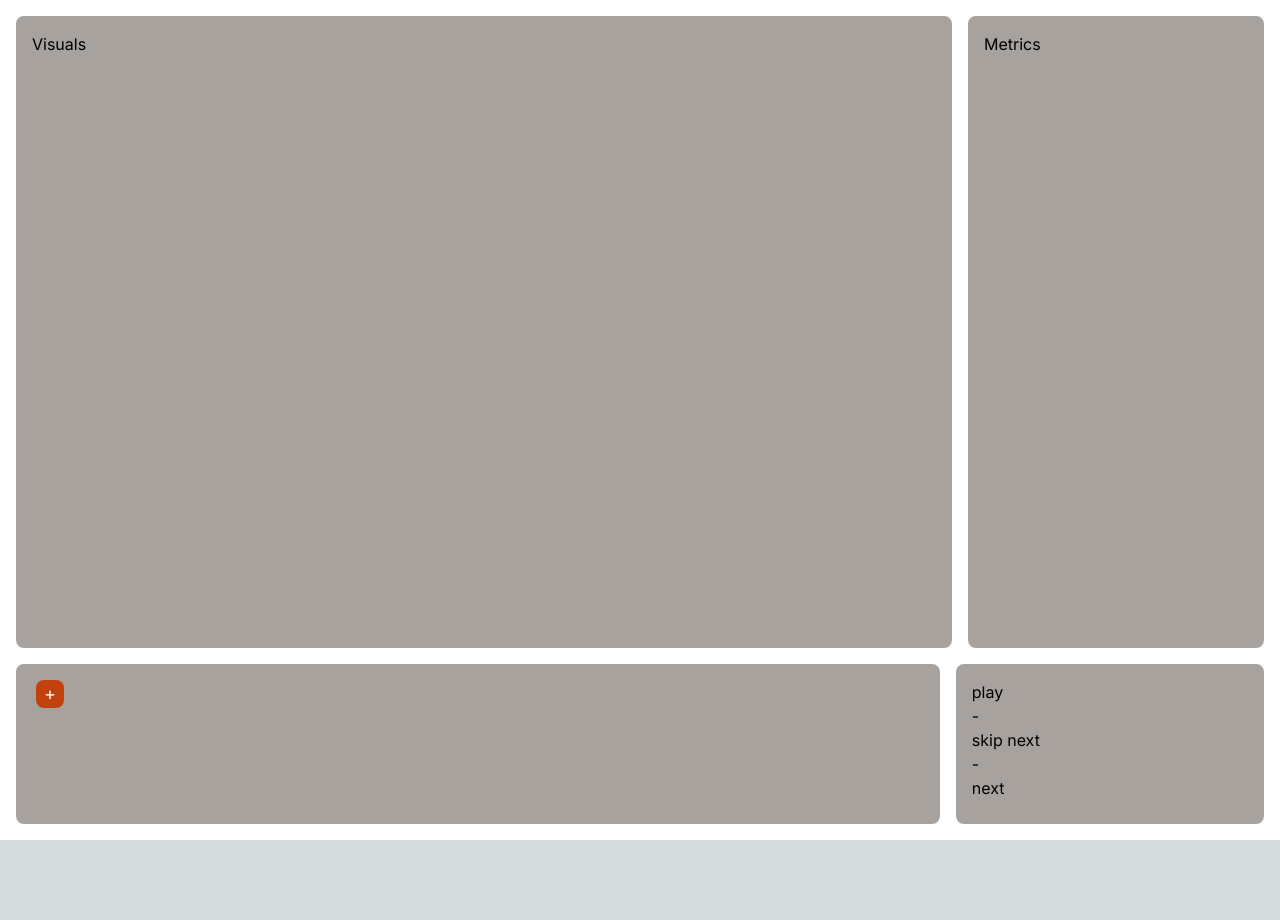
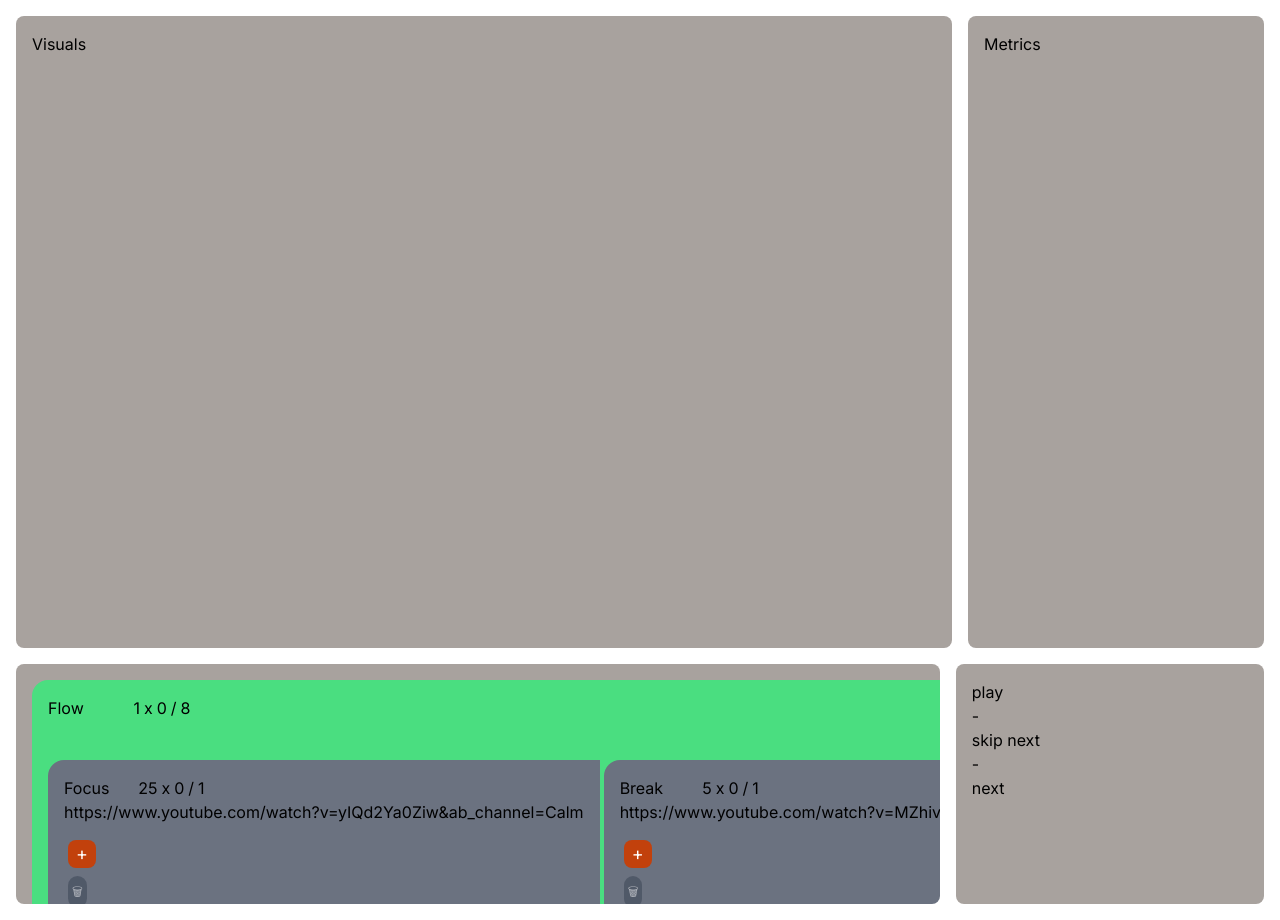
Before and after one commit to kaziridwan/pomodo-x, a Next.js app: page /player in a window 1280 px wide. Before the commit the page ends 840 px from the top, so only its background shows below. Built offline with nearby package versions, Linux system fonts and the light colour scheme.

Commit message:
refactored looping logic

```diff
--- a/src/app/atoms/linearTrackMap.js
+++ b/src/app/atoms/linearTrackMap.js
@@ -1,15 +1,13 @@
 "use client"
 
 import { atom } from 'jotai'
-import { sequencerAtom, getTrackAtPosition, updateTrackAtom, updateAllValuesAtom, resetAllFinishedLoopsAtom } from '@components/Sequencer'
+import { sequencerAtom, getTrackAtPosition, updateTrackAtom, resetLoopsInAtom, updateAllValuesAtom } from '@components/Sequencer'
 import { playerAtom, playerPlayActionAtom, playerPauseActionAtom } from "../components/Controls"
 import { atomWithStorage } from 'jotai/utils';
 
-import { isValidUrl } from "../components/MediaPlayer";
-
 export const linearTrackMapAtom = atomWithStorage('linearTrackMap', []);
 // i am using recursion instead of while rigorously
-const generateLinearTrackmap = (sequence, position = [], map = []) => { // dfs, tree-graph
+const generateLinearTrackmap = (sequence, position = [], map = [] ) => { // dfs, tree-graph
   if(!sequence.length || sequence.length == 0) {
     return []
   }
@@ -36,47 +34,6 @@ export const setlinearTrackMapAtom = atom(
   }
 );
 /**
-     * if last track
-     *  loopfrom beginning
-     * else
-     *  if self loop remaining
-     *    loop self
-     *  else
-     *    play next
-     *
-     * // another approach
-     *
-     * take the context of the track, and move to its parents slowly
-     * if (self) loop
-     *  loop (self) -> play itself if it has no childtrack, or play first child track
-     * or
-     *  move one context up
-     *
-     * // improvisation
-     * if loop remaining
-     *  go ahead and play
-     * else
-     *  move context up
-     *
-     * // improvisation from other direction
-     * if loop ended
-     *  move context up and play next
-     * else
-     *  play
-     *
-     * // improvisation from other direction
-     * track
-     * if loop ended
-     *  get parent context
-     *  if last child
-     *    recurse with parent context
-     *  else
-     *    play next child
-     * else
-     *  if childtrack
-     *    play first child track of child of child ...recursed
-     *  else
-     *    play self
  *
  * if should not loop
  *  if last child
@@ -89,64 +46,77 @@ export const setlinearTrackMapAtom = atom(
  * else
  *  play self
  */
-const findNextPlayableTrack = (track, sequencer, trackMap) => {
-  console.log("loggr digging through ", track)
+
+const findNextPlayableTrack = (track, sequencer, resetLoopsIn = []) => {
   const parentTrack = track.value.position.length === 1 ? null : getTrackAtPosition(track.value.position.slice(0, track.value.position.length - 1), sequencer);
-  const parentContext = parentTrack ? parentTrack.childNodes : sequencer;
-  if(itShouldNotLoop(track)){
-    console.log("loggr digging through parent ", parentTrack, parentContext, itShouldNotLoop(track),itsLastChild(track, parentContext) )
-    if(itsLastChild(track, parentContext)) {
-      if(parentTrack){ // its a root level track
-        return findNextPlayableTrack(parentTrack, sequencer, trackMap);
+  const tracksContext = parentTrack ? parentTrack.childNodes : sequencer;
+  const isLoop = track.childNodes.length > 0;
+  if(itsDonePlaying(track)){
+    if(itsLastChild(track, tracksContext)) { // either it can replay (parent) context or [[[move next]]]
+      if(parentTrack){ // its not a root level track
+        return findNextPlayableTrack(parentTrack, sequencer, [...resetLoopsIn, parentTrack]);
       } else {
-        console.log('loggr')
-        return getPlayableTrack(parentContext[0], true); // restart the loop
+        return { // restart the loop
+          ...getPlayableTrack(tracksContext[0]),
+          resetLoopsIn,
+          resetAllLoops: true
+        };
       }
     } else { // play next
+      const trackIndex = tracksContext.findIndex(t => t.value.identifier === track.value.identifier);
+      const nextTrackIndex = trackIndex < tracksContext.length - 1 ? trackIndex + 1 : 0;
       if(parentTrack) {
-        const trackIndex = trackMap.findIndex(t => t.value.identifier === track.value.identifier);
-        const nextTrackIndex = trackIndex < trackMap.length - 1 ? trackIndex + 1 : 0;
-        return getPlayableTrack(trackMap[nextTrackIndex])
+        return {
+          ...getPlayableTrack(tracksContext[nextTrackIndex]),
+          resetLoopsIn,
+        }
       } else {
-        const trackIndex = sequencer.findIndex(t => t.value.identifier === track.value.identifier);
-        const nextTrackIndex = trackIndex < sequencer.length - 1 ? trackIndex + 1 : 0;
-        return getPlayableTrack(sequencer[nextTrackIndex], true, true) // partial reset
+        return { // partial reset
+          ...getPlayableTrack(tracksContext[nextTrackIndex]),
+          resetLoopsIn,
         }
       }
-  } else {
-    if(parentTrack) {
-      return getPlayableTrack(track);
-    } else {
-      const trackIndex = sequencer.findIndex(t => t.value.identifier === track.identifier);
-      const nextTrackIndex = trackIndex < sequencer.length - 1 ? trackIndex + 1 : 0;
-      return getPlayableTrack(sequencer[nextTrackIndex])
+    }
+  } else { // it should loop
+    if(isLoop) { // play it (or its last-gen child)
+      return {
+        ...getPlayableTrack(track),
+        resetLoopsIn,
+      };
+    } else { // if its root level track, just ~~move next~~~ play again
+      const trackIndex = tracksContext.findIndex(t => t.value.identifier === track.value.identifier);
+      // const nextTrackIndex = trackIndex < tracksContext.length - 1 ? trackIndex + 1 : 0;
+      return {
+        ...getPlayableTrack(track),
+        resetLoopsIn,
+      }
     }
   }
 }
 
-const itsLastChild = (track, parentContext) => {
+const itsLastChild = (track, tracksContext) => {
   // either its last child of its parent, but if its at the sequencer level, if its last child of the sequencer
   // make sure to sanitize the parent context
   // filter(item => isValidUrl(item.value.url))
-  const childIndex = parentContext.findIndex(item => item.value.identifier === track.value.identifier);
-  console.log('loggr child Index ', childIndex)
-  console.log('loggr parent length ', parentContext.length)
-  return childIndex === parentContext.length - 1
+  const childIndex = tracksContext.findIndex(item => item.value.identifier === track.value.identifier);
+  return childIndex === tracksContext.length - 1
 }
 
-const getPlayableTrack = (track, resetPlayedCounts = false, resetFinishedLoops = false) => {
+const getPlayableTrack = (track) => {
   if(track.childNodes.length === 0) {
     return {
       nextTrack: track,
-      resetPlayedCounts
     };
   } else {
-    return getPlayableTrack(track.childNodes[0], resetPlayedCounts, resetFinishedLoops);
+    return getPlayableTrack(track.childNodes[0]);
   }
 }
 
 const playedIncrementsUpdateChain = (track, sequencer) => {
   const positionChains = track.value.position.map((_val, index) => (track.value.position.slice(0, track.value.position.length - index)))
+
+  const increaseTrackPlayed = track => track.value.played < track.value.repeat ? track.value.played + 1 : track.value.played
+
   return positionChains.map((trackPosition, index) => {
     const trackAtCursor = getTrackAtPosition(trackPosition, sequencer);
     if(index === 0) {
@@ -154,7 +124,7 @@ const playedIncrementsUpdateChain = (track, sequencer) => {
         ...trackAtCursor,
         value: {
           ...trackAtCursor.value,
-          played: trackAtCursor.value.played + 1
+          played: increaseTrackPlayed(trackAtCursor),
         }
       }
     } else {
@@ -166,7 +136,7 @@ const playedIncrementsUpdateChain = (track, sequencer) => {
           ...trackAtCursor,
           value: {
             ...trackAtCursor.value,
-            played: trackAtCursor.value.played + 1
+            played: increaseTrackPlayed(trackAtCursor),
           }
         }
       } else {
@@ -176,13 +146,12 @@ const playedIncrementsUpdateChain = (track, sequencer) => {
   })
 }
 
-const itShouldLoop = (track) => (track.value.played < track.value.repeat)
 const itShouldNotLoop = (track) => {
   return (track.value.played >= track.value.repeat - 1) // repeat - 1 because it should stop looping before the last play
 }
-const itsNotTheLastTrack = (trackIndex, trackMap) => (trackIndex < trackMap.length - 1)
-const getTrackIndexForPosition = (position, trackMap) => {
-  return trackMap.findIndex(track => track.position === position)
+
+const itsDonePlaying = (track) => {
+  return (track.value.played >= track.value.repeat - 1 ) // repeat - 1 because it should stop looping before the last play
 }
 
 export const playNextTrackAtom = atom(
@@ -192,7 +161,7 @@ export const playNextTrackAtom = atom(
     const trackMap = get(linearTrackMapAtom);
     const sequencer = get(sequencerAtom);
     // update the sequencer
-    const { nextTrack, resetPlayedCounts, resetFinishedLoops } = findNextPlayableTrack(trackMap[currentTrackIndex], sequencer, trackMap);
+    const { nextTrack, resetAllLoops, resetLoopsIn } = findNextPlayableTrack(trackMap[currentTrackIndex], sequencer);
 
     const updatedSequencerValues = playedIncrementsUpdateChain(trackMap[currentTrackIndex], sequencer)
     // update the sequencer
@@ -201,6 +170,8 @@ export const playNextTrackAtom = atom(
       set(updateTrackAtom, {position: sequencerTrackUpdate.value.position, updates: {played: sequencerTrackUpdate.value.played}})
     }
 
+    const updatedSequencerWithPlayedCounts = get(sequencerAtom);
+    const updatedTrackMap = get(linearTrackMapAtom);
     // update the player
     // either its
     /**
@@ -214,16 +185,17 @@ export const playNextTrackAtom = atom(
      * then its trackIndex
      *  */
     const nextTrackIndex = trackMap.findIndex(t => t.value.identifier === nextTrack.value.identifier)
-    if(resetPlayedCounts) {
-      if(resetFinishedLoops) {
-        set(resetAllFinishedLoopsAtom)
-      } else {
-        set(updateAllValuesAtom, {played: 0})
-      }
-    }
+
+
     set(playerAtom, (prev) => ({...prev, currentTrackIndex: nextTrackIndex}));
     // that can be figured out from the play counts
     // set(playerAtom, (prev)=>({...prev, nextTrackIndex}))
     set(playerPlayActionAtom)
+    if(resetAllLoops) {
+      console.log('loggr reset all looops')
+      set(updateAllValuesAtom, {played: 0})
+    } else {
+      // set(resetLoopsInAtom, resetLoopsIn)
+    }
   }
 )
--- a/src/app/components/Controls/index.js
+++ b/src/app/components/Controls/index.js
@@ -7,7 +7,8 @@ import { toMinutes } from "@/app/lib/util";
 export const playerAtom = atomWithStorage('player', {
   url: '',
   currentTrackIndex: 0,
-  playback: 'paused', // playing | paused
+  currentTrackPosition: [0],
+  playback: 'paused', // playing | paused | finished
   timeEllapsed: 0, // in ms
   started: 0, // in ms
 })
--- /dev/null
+++ b/src/app/components/Sequencer/defaultSequence.json
@@ -0,0 +1,63 @@
+[
+  {
+      "value": {
+          "title": "Flow",
+          "identifier": "SEutNKbGFgbQ6E4PHpx9T",
+          "url": "",
+          "duration": 1,
+          "repeat": 8,
+          "played": 0,
+          "position": [
+              0
+          ]
+      },
+      "childNodes": [
+          {
+              "value": {
+                  "0": 0,
+                  "title": "Focus",
+                  "identifier": "oLoWAX3-YTJUDDFf_cO0i",
+                  "url": "https://www.youtube.com/watch?v=yIQd2Ya0Ziw&ab_channel=Calm",
+                  "duration": 25,
+                  "repeat": 1,
+                  "played": 0,
+                  "position": [
+                      0,
+                      0
+                  ]
+              },
+              "childNodes": []
+          },
+          {
+              "value": {
+                  "0": 0,
+                  "title": "Break",
+                  "identifier": "sgLv0_33Jv8fa6wROnXw0",
+                  "url": "https://www.youtube.com/watch?v=MZhivjxcF-M&ab_channel=LofiEveryday",
+                  "duration": 5,
+                  "repeat": 1,
+                  "played": 0,
+                  "position": [
+                      0,
+                      1
+                  ]
+              },
+              "childNodes": []
+          }
+      ]
+  },
+  {
+      "value": {
+          "title": "Refresher",
+          "identifier": "gBxIEL3novCALRbosZGLE",
+          "url": "https://www.youtube.com/watch?v=-hSma-BRzoo&ab_channel=OliverSjostrom",
+          "duration": 10,
+          "repeat": 1,
+          "played": 0,
+          "position": [
+              1
+          ]
+      },
+      "childNodes": []
+  }
+]
--- a/src/app/components/Sequencer/index.js
+++ b/src/app/components/Sequencer/index.js
@@ -1,12 +1,12 @@
 "use client"
 // "global localStorage"
-import { memo } from "react";
 import { atom, useAtom } from "jotai";
 import { nanoid } from 'nanoid'
 
 import { atomWithStorage } from 'jotai/utils';
 
 import { setlinearTrackMapAtom } from "@/app/atoms/linearTrackMap";
+import defaultSequence from './defaultSequence.json';
 
 const BASE_NODE = {
   value: {
@@ -21,7 +21,7 @@ const BASE_NODE = {
   childNodes: [],
 }
 
-export const sequencerAtom = atomWithStorage('sequencer', []);
+export const sequencerAtom = atomWithStorage('sequencer', defaultSequence);
 
 const addTrack = (position = [], tracks = [], coordinates) => {
   if(position.length === 0 ) {
@@ -167,7 +167,7 @@ const resetLoopsGlobally = (sequencer) => {
           ...childTrack.value,
           played: childTrack.value.played >= childTrack.value.repeat ? 0 : childTrack.value.played
         },
-        childNodes: resetLoopsGlobally(childTrack.childNodes, updates)
+        childNodes: resetLoopsGlobally(childTrack.childNodes)
       }
     } else {
       return {
@@ -227,6 +227,38 @@ export const resetAllFinishedLoopsAtom = atom(
     const sequencer = get(sequencerAtom);
     const updatedSequencer = resetLoopsGlobally(sequencer)
     set(sequencerAtom, updatedSequencer)
+  }
+)
+
+export const resetLoopsForTrack = atom(
+  null,
+  (get, set, position) => {
+    const positionChains = position.map((_val, index) => (position.slice(0, position.length - index)))
+
+    for (const positionItem of positionChains) {
+      set(updateTrackAtom, {
+        position: positionItem,
+        updates: {
+          played: 0
+        }
+      })
+    }
+  }
+)
+
+export const resetLoopsInAtom = atom(
+  null,
+  (get, set, parentTracks) => {
+    console.log('loggr reseting loops in ', parentTracks)
+    for (const parentTrack of parentTracks) {
+      if(parentTrack.value.played >= parentTrack.value.repeat) {
+        for(const track of parentTrack.childNodes) {
+          const position = track.value.position;
+          set(resetLoopsForTrack, position)
+        }
+      }
+    }
+
   }
 )
 
```
Lines whose indentation alone changed are shown as unchanged.
